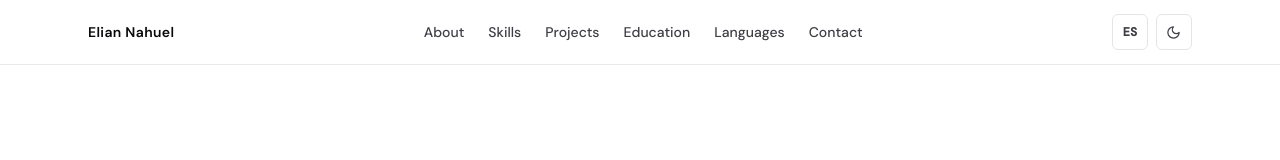
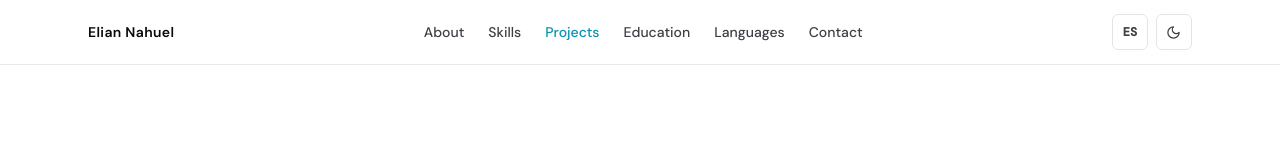
Before and after one commit to eliann313/mi-portfolio, a React (Vite) app: page /proyectos/1 in a window 1280 px wide. Shown: the top 160 px of the page. Built offline with nearby package versions, Linux system fonts and the light colour scheme.

Commit message:
fix: enable navbar links to navigate back to home sections from sub-routes

```diff
--- a/src/components/layout/Navbar.tsx
+++ b/src/components/layout/Navbar.tsx
@@ -1,4 +1,5 @@
 import { useState } from 'react';
+import { useLocation, useNavigate } from 'react-router-dom';
 import { AnimatePresence, motion } from 'framer-motion';
 import { Moon, Sun, Menu, X } from 'lucide-react';
 import { useTheme } from '../../hooks/useTheme';
@@ -11,9 +12,14 @@ const SECTION_IDS = ['hero', 'about', 'skills', 'projects', 'education', 'langua
 export function Navbar() {
   const { theme, toggleTheme } = useTheme();
   const { locale, toggleLocale, t } = useLanguage();
-  const activeSection = useActiveSection(SECTION_IDS);
+  const location = useLocation();
+  const navigate = useNavigate();
+  const activeSectionHook = useActiveSection(SECTION_IDS);
   const [menuOpen, setMenuOpen] = useState(false);
   const c = colors[theme];
+
+  const isHomePage = location.pathname === '/';
+  const activeSection = isHomePage ? activeSectionHook : 'projects';
 
   const navLinks = [
     { id: 'about',     label: t.nav.about },
@@ -34,7 +40,11 @@ export function Navbar() {
 
   const handleLinkClick = (id: string) => {
     setMenuOpen(false);
-    scrollToSection(id);
+    if (!isHomePage) {
+      navigate(`/#${id}`);
+    } else {
+      scrollToSection(id);
+    }
   };
 
   const navBg = theme === 'dark' ? 'rgba(9,9,11,0.85)' : 'rgba(255,255,255,0.85)';
```
